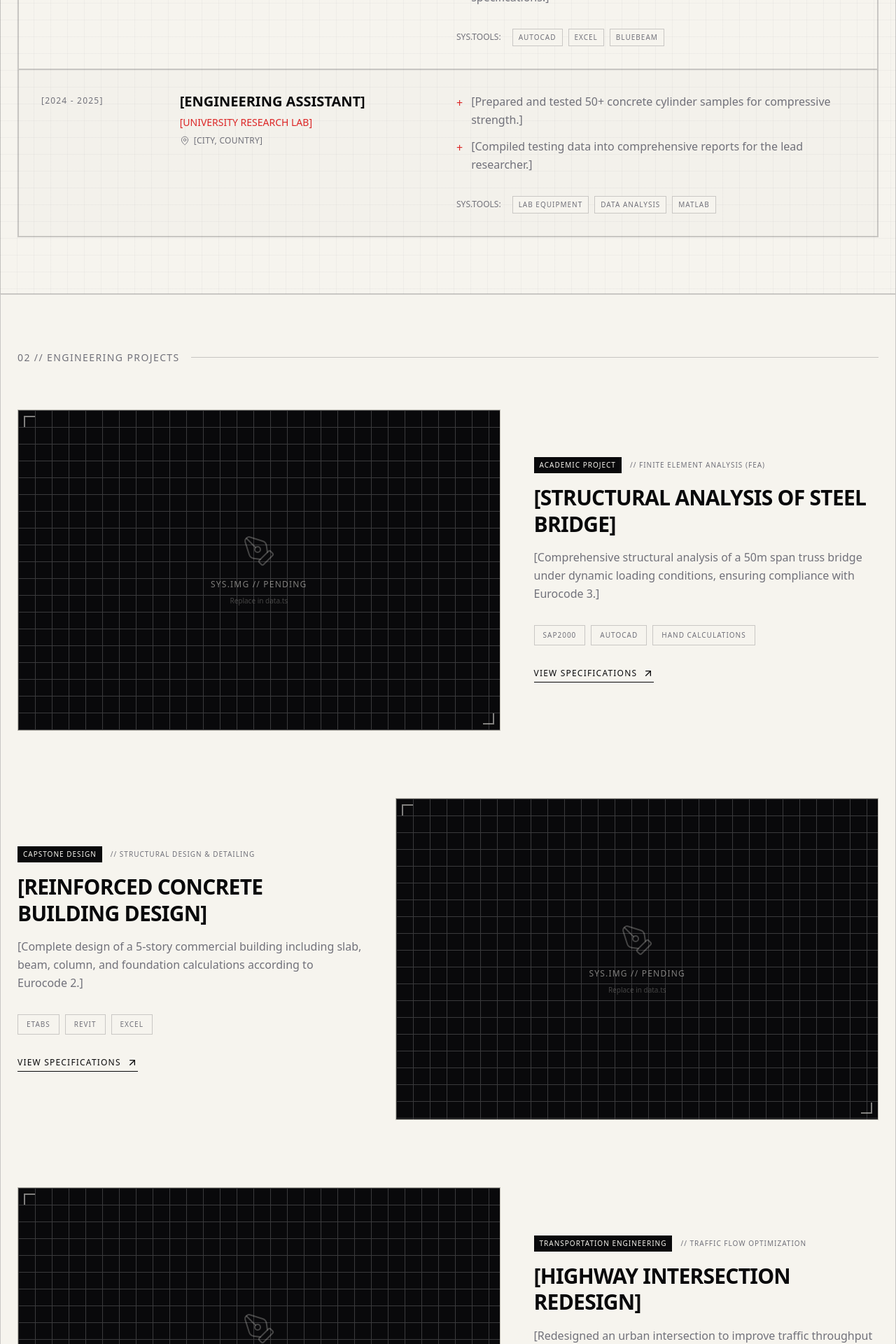
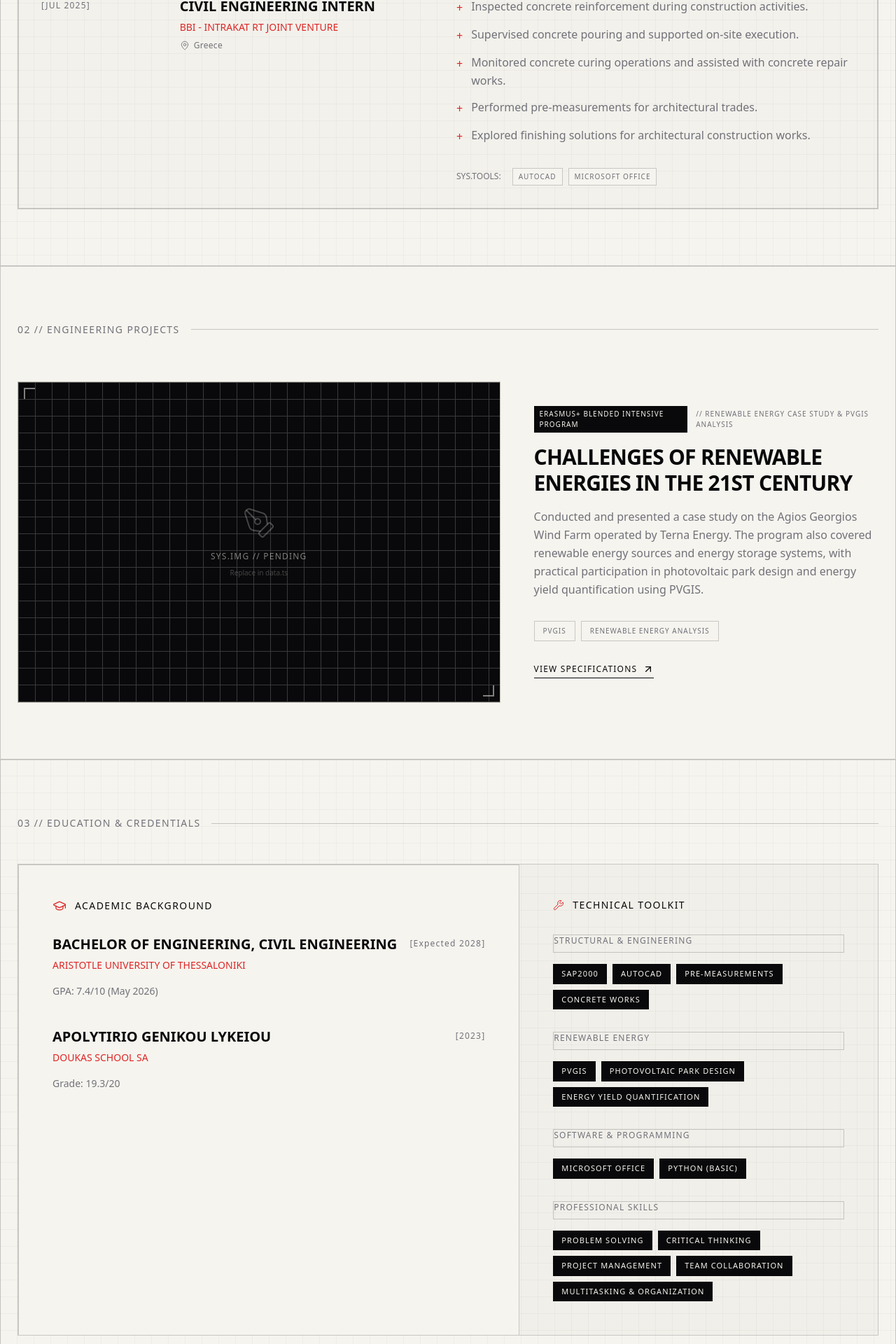
Before and after one commit to arisloumos/civil-engineering-portfolio, a Next.js app: page / in a window 1280 px wide. Shown: the part 860-2780 px from the top of the page at 70% size. Built offline with nearby package versions, Linux system fonts and the light colour scheme.

Commit message:
Remove github & Add initial content

```diff
--- a/src/components/Credentials.tsx
+++ b/src/components/Credentials.tsx
@@ -57,7 +57,7 @@ export default function Credentials() {
               {PORTFOLIO_DATA.toolkit.map((category, index) => (
                 <div key={index} className="flex flex-col gap-3">
                   <span className="font-mono text-xs tracking-widest text-graphite-light uppercase border-b structural-border pb-2">
-                    // {category.category}
+                    {category.category}
                   </span>
                   <div className="flex flex-wrap gap-2 pt-1">
                     {category.skills.map((skill, i) => (
--- a/src/components/Footer.tsx
+++ b/src/components/Footer.tsx
@@ -1,13 +1,5 @@
 import { PORTFOLIO_DATA } from "@/data";
 import { Mail } from "lucide-react";
-
-// Custom SVG for GitHub matching the Lucide style
-const GithubIcon = ({ className }: { className?: string }) => (
-  <svg xmlns="http://www.w3.org/2000/svg" viewBox="0 0 24 24" fill="none" stroke="currentColor" strokeWidth="1.5" strokeLinecap="round" strokeLinejoin="round" className={className}>
-    <path d="M15 22v-4a4.8 4.8 0 0 0-1-3.24c3-.34 6-1.53 6-6.36 0-1.3-.4-2.4-1.2-3.3.1-.3.5-1.5-.1-3.3 0 0-1-.3-3.3 1.5a11.5 11.5 0 0 0-6 0C5.3 2.5 4.3 2.8 4.3 2.8c-.6 1.8-.2 3 .1 3.3C3.6 7 3.2 8.1 3.2 9.5c0 4.8 3 6 6 6.36a4.8 4.8 0 0 0-1 3.24V22" />
-    <path d="M9 18c-4.51 2-5-2-7-2" />
-  </svg>
-);
 
 // Custom SVG for LinkedIn matching the Lucide style
 const LinkedinIcon = ({ className }: { className?: string }) => (
@@ -48,9 +40,6 @@ export default function Footer() {
               <a href={contact.linkedin} target="_blank" rel="noreferrer" className="flex items-center gap-3 hover:text-blueprint transition-colors">
                 <LinkedinIcon className="w-4 h-4" /> LINKEDIN
               </a>
-              <a href={contact.github} target="_blank" rel="noreferrer" className="flex items-center gap-3 hover:text-blueprint transition-colors">
-                <GithubIcon className="w-4 h-4" /> GITHUB
-              </a>
               <a href={`mailto:${contact.email}`} className="flex items-center gap-3 hover:text-blueprint transition-colors">
                 <Mail className="w-4 h-4" /> EMAIL
               </a>
--- a/src/data.ts
+++ b/src/data.ts
@@ -4,84 +4,110 @@ export const PORTFOLIO_DATA = {
   personal: {
     name: "KONSTANTINOS KAROUZOS",
     role: "Civil Engineering Undergraduate",
-    statement: "[Short, precise positioning statement emphasizing your focus, e.g., 'Dedicated to structural integrity, sustainable materials, and precise engineering methodologies.']",
-    location: "Athens, Greece", // Using your actual location!
-    coordinates: "LAT: 37.9838° N / LON: 23.7275° E", // Adds a nice surveying/engineering touch
+    statement:
+      "Civil Engineering undergraduate with practical experience in construction site operations, concrete works, and architectural trades, with a growing focus on structural engineering, renewable energy, and project management.",
+    location: "Athens, Greece",
+    coordinates: "LAT: 37.9838° N / LON: 23.7275° E",
   },
+
   contact: {
-    email: "contact@example.com",
-    linkedin: "https://linkedin.com/in/yourprofile",
-    github: "https://github.com/yourusername",
+    email: "kckarouzos@gmail.com",
+    linkedin: "https://linkedin.com/in/konstantinos-karouzos",
     resumeUrl: "/CV_Karouzos_EN.pdf",
   },
   experience: [
     {
       id: "exp-01",
-      year: "2025 - PRESENT",
-      role: "[INTERN / JUNIOR ENGINEER]",
-      company: "[CONSTRUCTION OR DESIGN FIRM]",
-      location: "[CITY, COUNTRY]",
+      year: "JUL 2026",
+      role: "Civil Engineering Intern",
+      company: "TERNA S.A.",
+      location: "Greece",
       achievements: [
-        "[Assisted in structural calculations for a 3-story residential concrete building.]",
-        "[Drafted preliminary architectural and structural plans using AutoCAD.]",
-        "[Conducted site visits to verify rebar placement against technical specifications.]",
+        "[ADD YOUR ACTUAL RESPONSIBILITIES AND PROJECT WORK AT TERNA]",
       ],
-      tools: ["AutoCAD", "Excel", "Bluebeam"],
+      tools: [],
     },
     {
       id: "exp-02",
-      year: "2024 - 2025",
-      role: "[ENGINEERING ASSISTANT]",
-      company: "[UNIVERSITY RESEARCH LAB]",
-      location: "[CITY, COUNTRY]",
+      year: "JUL 2025",
+      role: "Civil Engineering Intern",
+      company: "BBI - INTRAKAT RT JOINT VENTURE",
+      location: "Greece",
       achievements: [
-        "[Prepared and tested 50+ concrete cylinder samples for compressive strength.]",
-        "[Compiled testing data into comprehensive reports for the lead researcher.]",
+        "Inspected concrete reinforcement during construction activities.",
+        "Supervised concrete pouring and supported on-site execution.",
+        "Monitored concrete curing operations and assisted with concrete repair works.",
+        "Performed pre-measurements for architectural trades.",
+        "Explored finishing solutions for architectural construction works.",
       ],
-      tools: ["Lab Equipment", "Data Analysis", "MATLAB"],
-    }
+      tools: ["AutoCAD", "Microsoft Office"],
+    },
   ],
+
   projects: [
     {
       id: "prj-01",
-      title: "[STRUCTURAL ANALYSIS OF STEEL BRIDGE]",
-      type: "Academic Project",
-      methodology: "Finite Element Analysis (FEA)",
-      description: "[Comprehensive structural analysis of a 50m span truss bridge under dynamic loading conditions, ensuring compliance with Eurocode 3.]",
-      tools: ["SAP2000", "AutoCAD", "Hand Calculations"],
-      image: "/api/placeholder/800/600", // Free placeholder image service
-    },
-    {
-      id: "prj-02",
-      title: "[REINFORCED CONCRETE BUILDING DESIGN]",
-      type: "Capstone Design",
-      methodology: "Structural Design & Detailing",
-      description: "[Complete design of a 5-story commercial building including slab, beam, column, and foundation calculations according to Eurocode 2.]",
-      tools: ["ETABS", "Revit", "Excel"],
+      title: "CHALLENGES OF RENEWABLE ENERGIES IN THE 21ST CENTURY",
+      type: "Erasmus+ Blended Intensive Program",
+      methodology: "Renewable Energy Case Study & PVGIS Analysis",
+      description:
+        "Conducted and presented a case study on the Agios Georgios Wind Farm operated by Terna Energy. The program also covered renewable energy sources and energy storage systems, with practical participation in photovoltaic park design and energy yield quantification using PVGIS.",
+      tools: ["PVGIS", "Renewable Energy Analysis"],
       image: "/api/placeholder/800/600",
     },
-    {
-      id: "prj-03",
-      title: "[HIGHWAY INTERSECTION REDESIGN]",
-      type: "Transportation Engineering",
-      methodology: "Traffic Flow Optimization",
-      description: "[Redesigned an urban intersection to improve traffic throughput by 15% and incorporate dedicated bicycle lanes and pedestrian safety islands.]",
-      tools: ["Civil 3D", "Synchro", "GIS"],
-      image: "/api/placeholder/800/600",
-    }
   ],
+
   education: [
     {
       id: "edu-01",
-      degree: "[BSc / MEng CIVIL ENGINEERING]",
-      institution: "[UNIVERSITY NAME]",
-      year: "Expected 2027",
-      details: "[Current GPA / Major focus area, e.g., Structural Engineering or Geotechnical.]",
-    }
+      degree: "Bachelor of Engineering, Civil Engineering",
+      institution: "Aristotle University of Thessaloniki",
+      year: "Expected 2028",
+      details: "GPA: 7.4/10 (May 2026)",
+    },
+    {
+      id: "edu-02",
+      degree: "Apolytirio Genikou Lykeiou",
+      institution: "Doukas School SA",
+      year: "2023",
+      details: "Grade: 19.3/20",
+    },
   ],
+
   toolkit: [
-    { category: "BIM & CAD", skills: ["AutoCAD", "Revit", "Civil 3D"] },
-    { category: "Analysis", skills: ["SAP2000", "ETABS", "Plaxis 2D"] },
-    { category: "Programming & Data", skills: ["Python", "MATLAB", "Excel (VBA)"] },
-  ]
+    {
+      category: "Structural & Engineering",
+      skills: [
+        "SAP2000",
+        "AutoCAD",
+        "Pre-measurements",
+        "Concrete Works",
+      ],
+    },
+    {
+      category: "Renewable Energy",
+      skills: [
+        "PVGIS",
+        "Photovoltaic Park Design",
+        "Energy Yield Quantification",
+      ],
+    },
+    {
+      category: "Software & Programming",
+      skills: [
+        "Microsoft Office",
+        "Python (Basic)",
+      ],
+    },
+    {
+      category: "Professional Skills",
+      skills: [
+        "Problem Solving",
+        "Critical Thinking",
+        "Project Management",
+        "Team Collaboration",
+        "Multitasking & Organization",
+      ],
+    },
+  ],
 };
```
